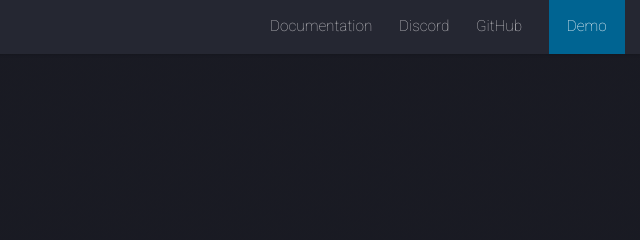
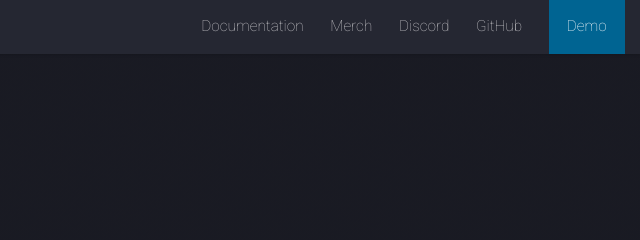
Before and after one commit to PhotonVision/photonvision-website, a plain HTML site: page index.html in a window 1280 px wide. Shown: the top 240 px of the page, 640-1280 px from the left. Drawn offline with Linux system fonts and the light colour scheme; files whose address does not match are found by name.

Commit message:
added link for merch

```diff
--- a/index.html
+++ b/index.html
@@ -18,6 +18,7 @@
                         <ul>
                             <!--<li><a href="index.html">Home</a></li>-->
                             <li><a href="https://docs.photonvision.org/en/latest/">Documentation</a></li>
+                            <li><a href="https://my-store-cec24b.creator-spring.com/">Merch</a></li>
                             <li><a href="https://discord.gg/wYxTwym">Discord</a></li>
                             <li><a href="https://github.com/PhotonVision/photonvision/">GitHub</a></li>
                             <li><a href="https://demo.photonvision.org" class="special_box">Demo</a></li>
```
